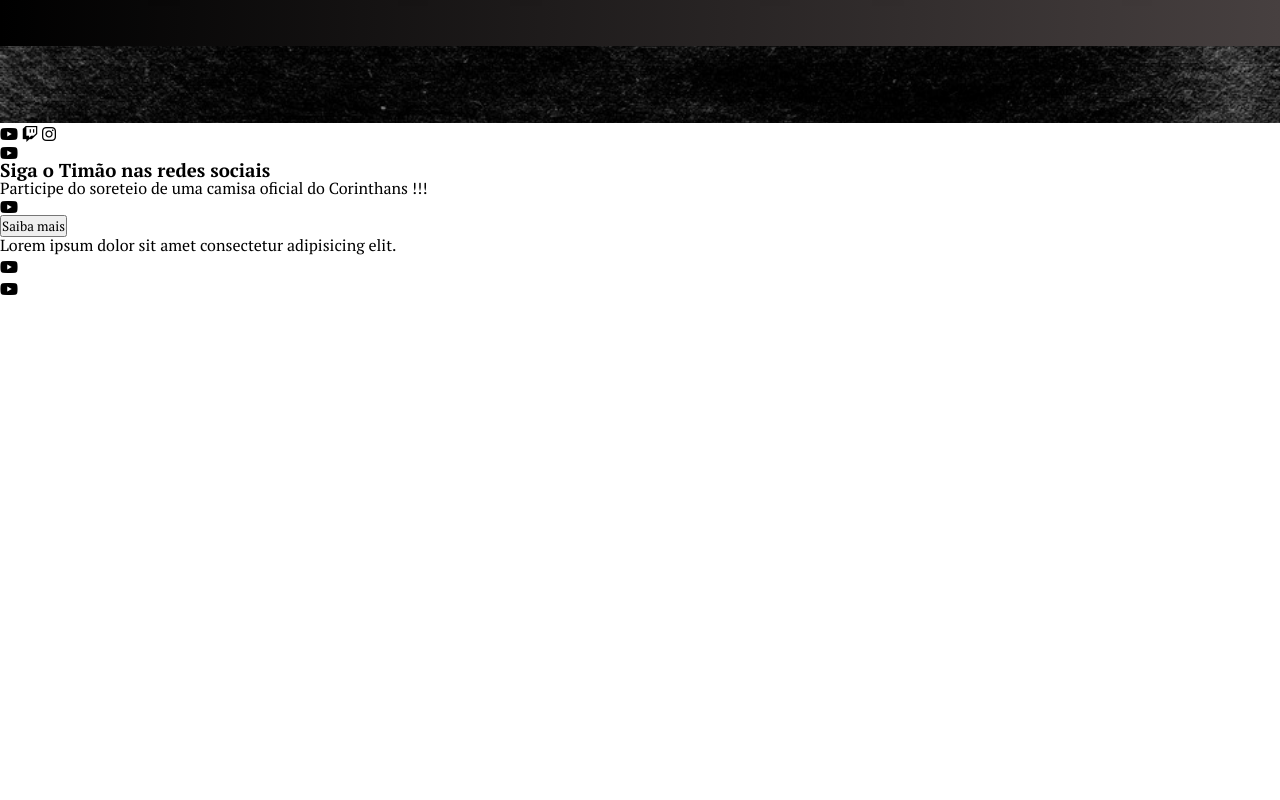
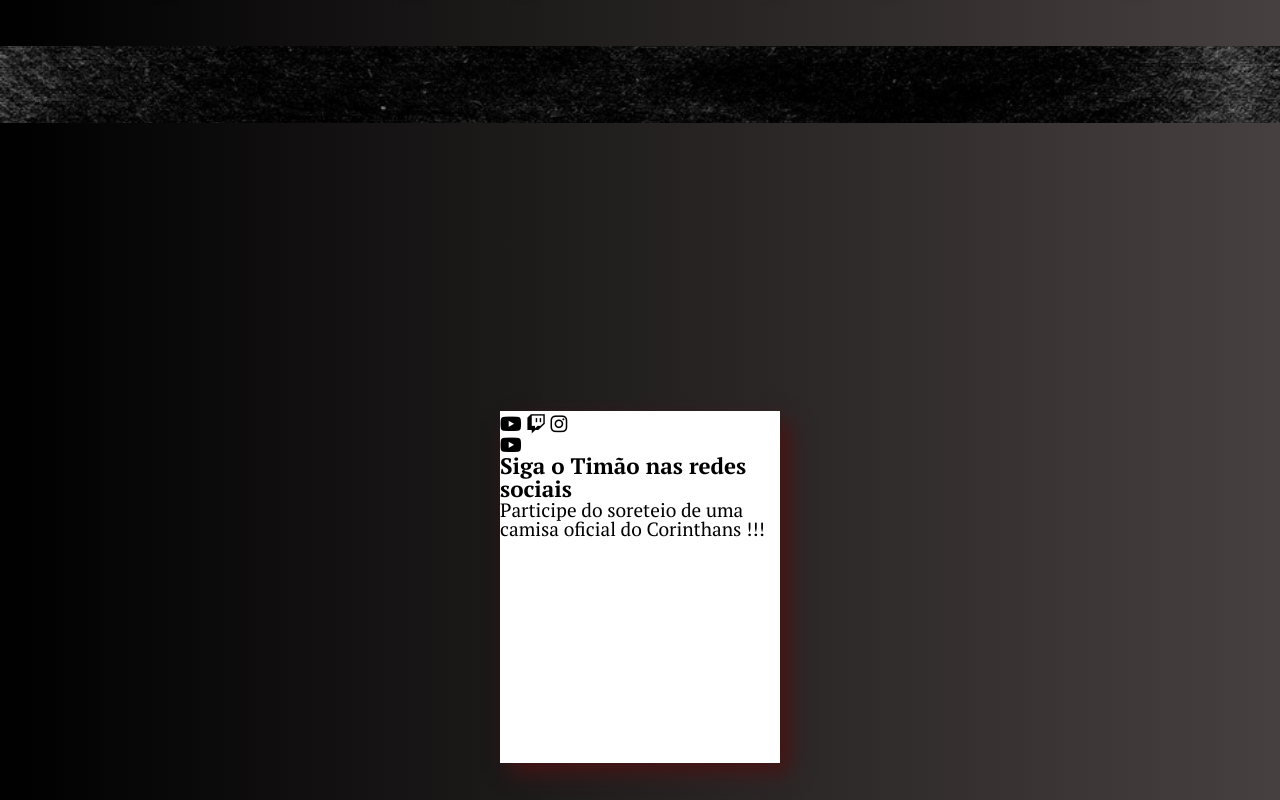
Before and after one commit to Andking88/UNIDADES, a plain HTML site: page Iindex.html in a window 1280 px wide. Shown: the part 1280-2080 px from the top of the page. Before the commit the page ends 1580 px from the top, so only its background shows below. Drawn offline with Linux system fonts and the light colour scheme.

Commit message:
unidades

```diff
--- a/Iindex.html
+++ b/Iindex.html
@@ -88,7 +88,7 @@
 
         <section class="section3">
 
-            <div class="divsec3-a">
+            <div class="divsec3-a  div-caixa" >
 
                 <div class="icon-div3">
 
@@ -112,7 +112,7 @@
 
             </div>
 
-            <div class="divsec3-b">
+            <div class="divsec3-b  div-caixa">
 
                 <div class="div-button-sec3">
 
@@ -123,7 +123,9 @@
                 </div>
 
                 <div class="textsec-3b">
+
                     <p>Lorem ipsum dolor sit amet consectetur adipisicing elit.</p>
+
                 </div>
 
             </div>
--- a/style.css
+++ b/style.css
@@ -199,8 +199,26 @@
 
 }
 
-.div-caixa:hover{
-     box-shadow: 12px 12px 22px rgb(148, 25, 25);
-     transition: 0.8;
+.div-caixa:hover {
+    box-shadow: 12px 12px 22px rgb(148, 25, 25);
+    transition: 0.8;
 
 }
+
+.section3 {
+
+    display: flex;
+    justify-content: space-evenly;
+    align-items: center;
+    gap: 1.5rem;
+    padding: 5rem;
+    background: #000000;
+    background: linear-gradient(90deg, rgba(0, 0, 0, 1) 0%, rgba(71, 64, 64, 1) 100%, rgba(196, 187, 187, 1) 61%, rgba(255, 247, 247, 0.68) 100%);
+    flex-wrap: wrap;
+    /* wrap coso nessesario quebrar as caixas dependendo da tela */
+}
+
+.divsec3-a, .divsec3-b{
+
+    margin: 13rem;
+}
```
